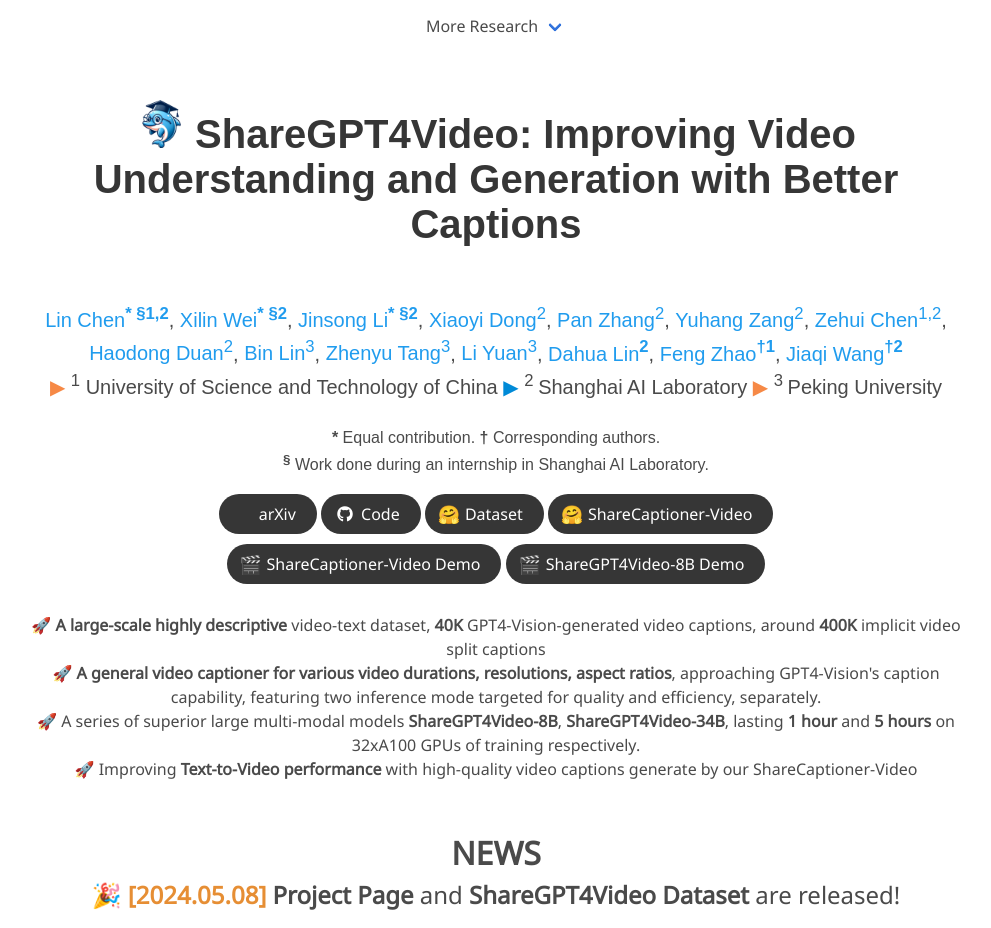
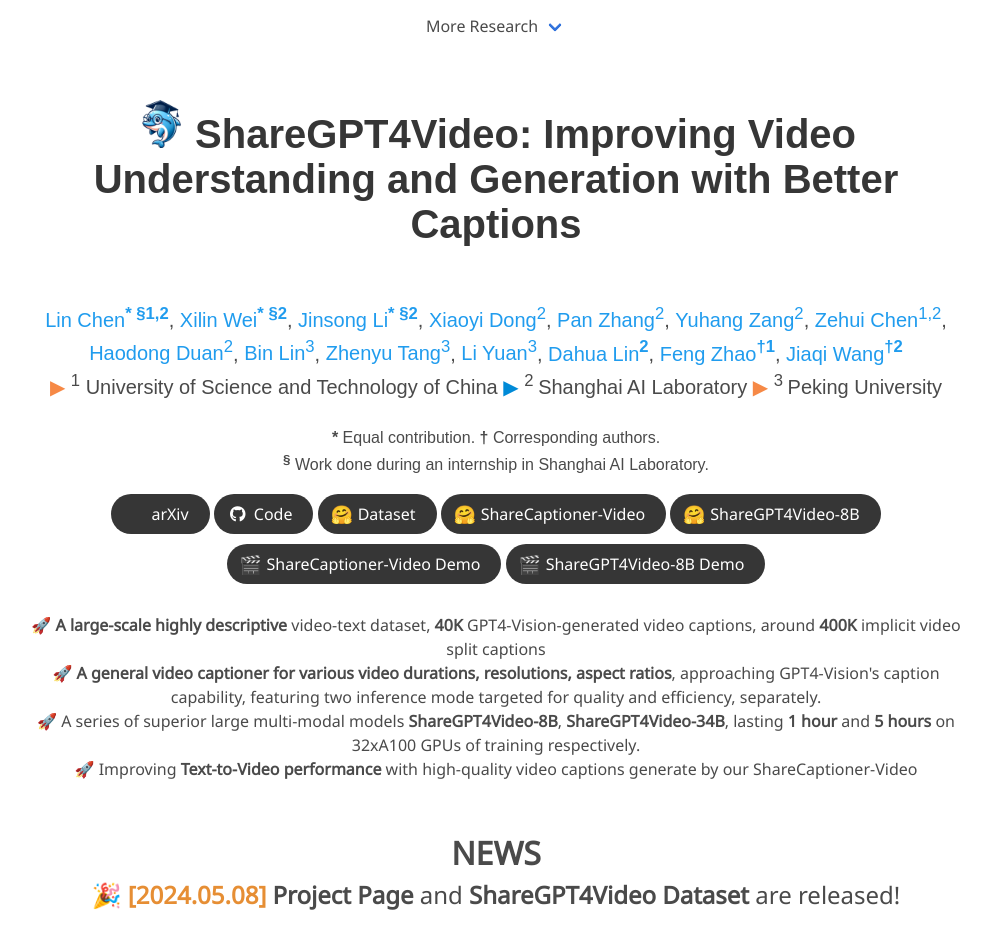
Before and after one commit to ShareGPT4Video/ShareGPT4Video.github.io, a plain HTML site: page index.html in a window 1280 px wide. Shown: the top 928 px of the page, without its empty margins (144-1135 px from the left). Drawn offline with nearby package versions, Linux system fonts and the light colour scheme; some icons are missing; a web font is replaced by a local one.

Commit message:
add 8b mdoel url

```diff
--- a/index.html
+++ b/index.html
@@ -160,6 +160,15 @@
                         <p style="font-size:18px">🤗</p>
                       </span>
                       <span>ShareCaptioner-Video</span>
+                    </a>
+                  </span>
+                  <span class="link-block">
+                    <a href="https://huggingface.co/Lin-Chen/sharegpt4video-8b" target="_blank"
+                      class="external-link button is-normal is-rounded is-dark">
+                      <span class="icon">
+                        <p style="font-size:18px">🤗</p>
+                      </span>
+                      <span>ShareGPT4Video-8B</span>
                     </a>
                   </span>
                   <br>
```
